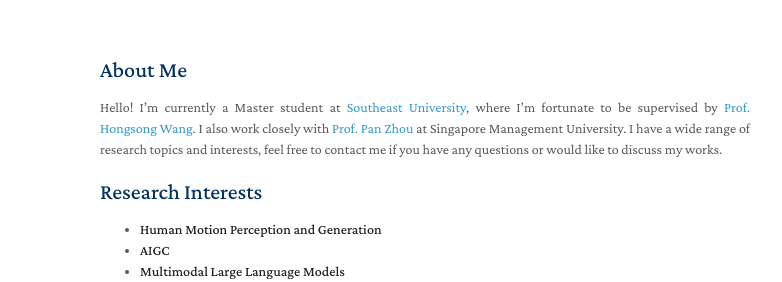
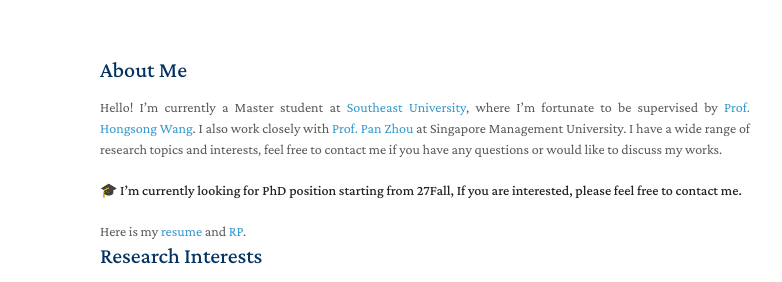
Before and after one commit to wengwanjiang/wengwanjiang.github.io, a plain HTML site: page index.html in a window 1280 px wide. Shown: the top 282 px of the page, 370-1152 px from the left. Drawn offline with nearby package versions, Linux system fonts and the light colour scheme; some icons are missing.

Commit message:
Update index.html

```diff
--- a/index.html
+++ b/index.html
@@ -146,8 +146,8 @@
 
 <p>Hello! I’m currently a Master student at <a href="https://www.seu.edu.cn/">Southeast University</a>, where I’m fortunate to be supervised by <a href="https://hongsong-wang.github.io/">Prof. Hongsong Wang</a>. I also work closely with <a href="https://panzhous.github.io/">Prof. Pan Zhou</a> at Singapore Management University. I have a wide range of research topics and interests, feel free to contact me if you have any questions or would like to discuss my works.</p>
 
-<!-- <p><strong>🎓 I’m currently looking for PhD position starting from 27Fall, If you are interested, please feel free to contact me.</strong></p>   -->
- <!-- Here is my <a href="./assets/files/PhD-Application-CV-Weng Wanjiang.pdf">resume</a>. -->
+<p><strong>🎓 I’m currently looking for PhD position starting from 27Fall, If you are interested, please feel free to contact me.</strong></p>
+ Here is my <a href="./assets/files/PhD-Application-CV-Weng Wanjiang.pdf">resume</a> and <a href="./assets/files/Statement-of-Purpose-General.pdf">RP</a>.
 
 <h2 id="research-interests">Research Interests</h2>
 <ul>
```
